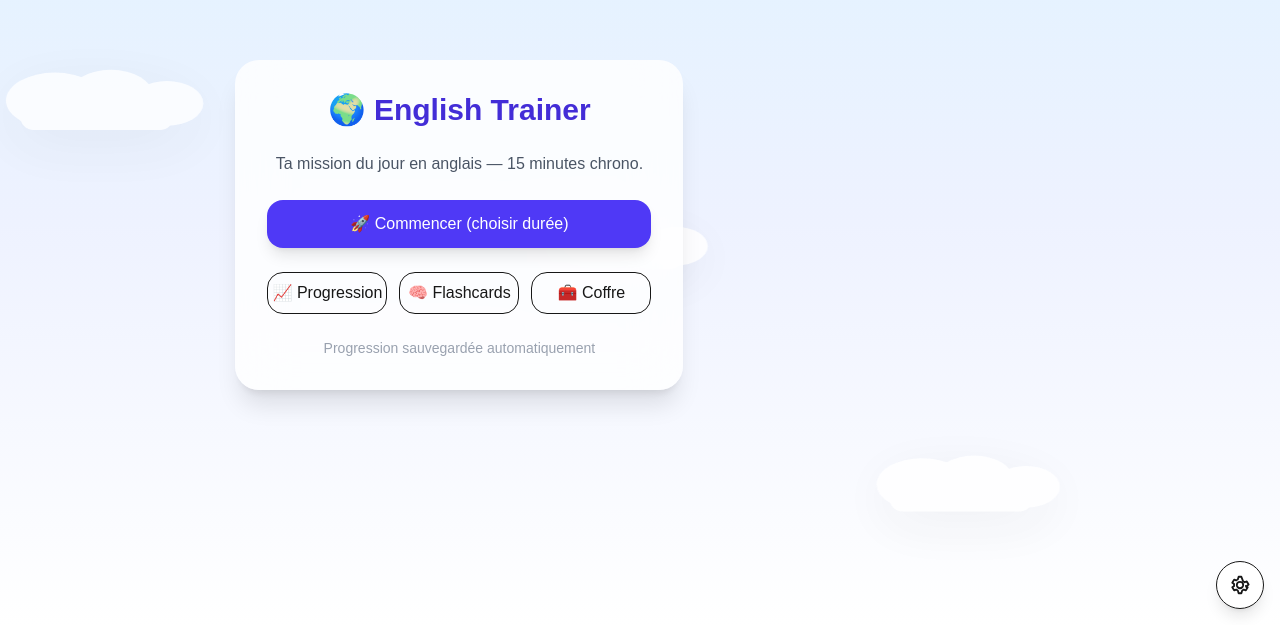
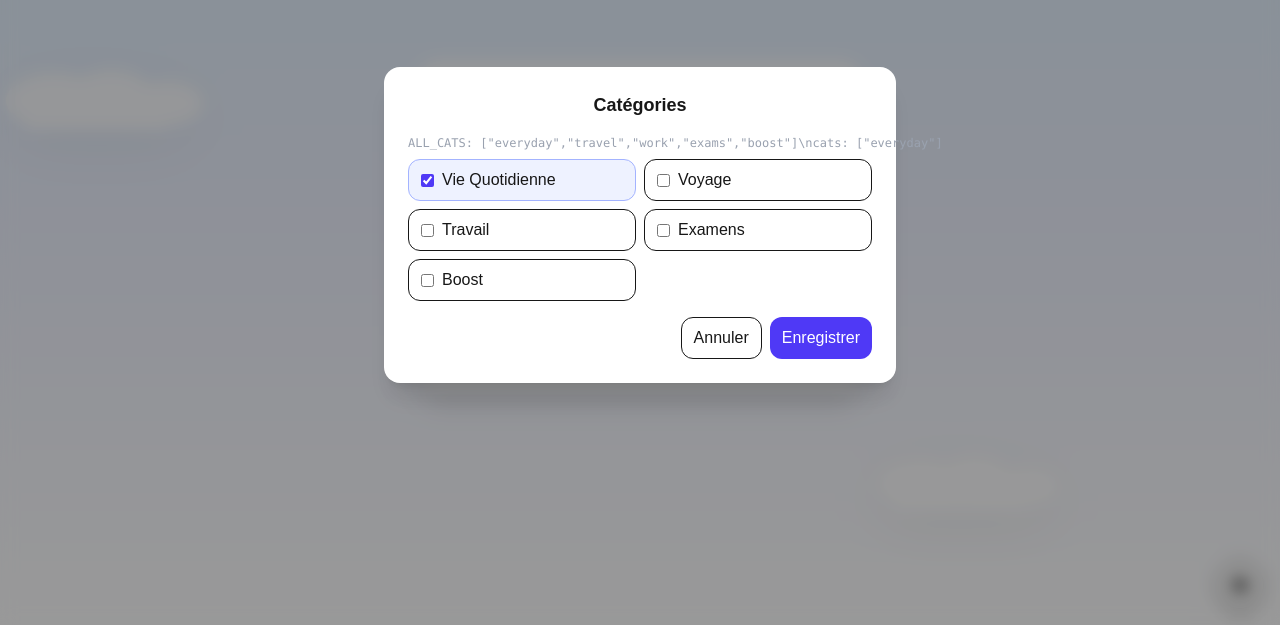
Before and after one commit to carotterappee/english-trainer, a Next.js app: page / in a window 1280 px wide. Shown: the part 175-800 px from the top of the page. Built offline with nearby package versions, Linux system fonts and the light colour scheme.

Commit message:
feat: debug affichage boost dans SelectProfileModal

```diff
--- a/src/components/SelectProfileModal.tsx
+++ b/src/components/SelectProfileModal.tsx
@@ -21,8 +21,10 @@ export default function SelectProfileModal({ onClose }: { onClose: () => void })
   };
 
   return (
-    <div className="p-4 space-y-4">
-      <h2 className="text-lg font-semibold">Catégories</h2>
+    <div className="fixed inset-0 z-50 bg-black/40 backdrop-blur-sm flex items-center justify-center p-4">
+      <div className="w-full max-w-lg rounded-2xl bg-white shadow-xl p-6">
+        <h2 className="text-lg font-semibold text-center mb-4">Catégories</h2>
+        <pre className="text-xs text-gray-400 mb-2">ALL_CATS: {JSON.stringify(ALL_CATS)}\ncats: {JSON.stringify(cats)}</pre>
         <div className="grid grid-cols-2 gap-2">
           {ALL_CATS.map((g) => (
             <label key={g} className={`cursor-pointer rounded-xl border px-3 py-2 flex items-center gap-2
@@ -38,14 +40,11 @@ export default function SelectProfileModal({ onClose }: { onClose: () => void })
             </label>
           ))}
         </div>
-
-      {/* Ancien bloc US/UK retiré */}
-
-      <div className="flex gap-2 justify-end">
+        <div className="mt-4 flex gap-2 justify-end">
           <button onClick={onClose} className="px-3 py-2 rounded-xl border">Annuler</button>
           <button onClick={save} className="px-3 py-2 rounded-xl bg-indigo-600 text-white">Enregistrer</button>
         </div>
-
+      </div>
     </div>
   );
 }
```
Lines whose indentation alone changed are shown as unchanged.
